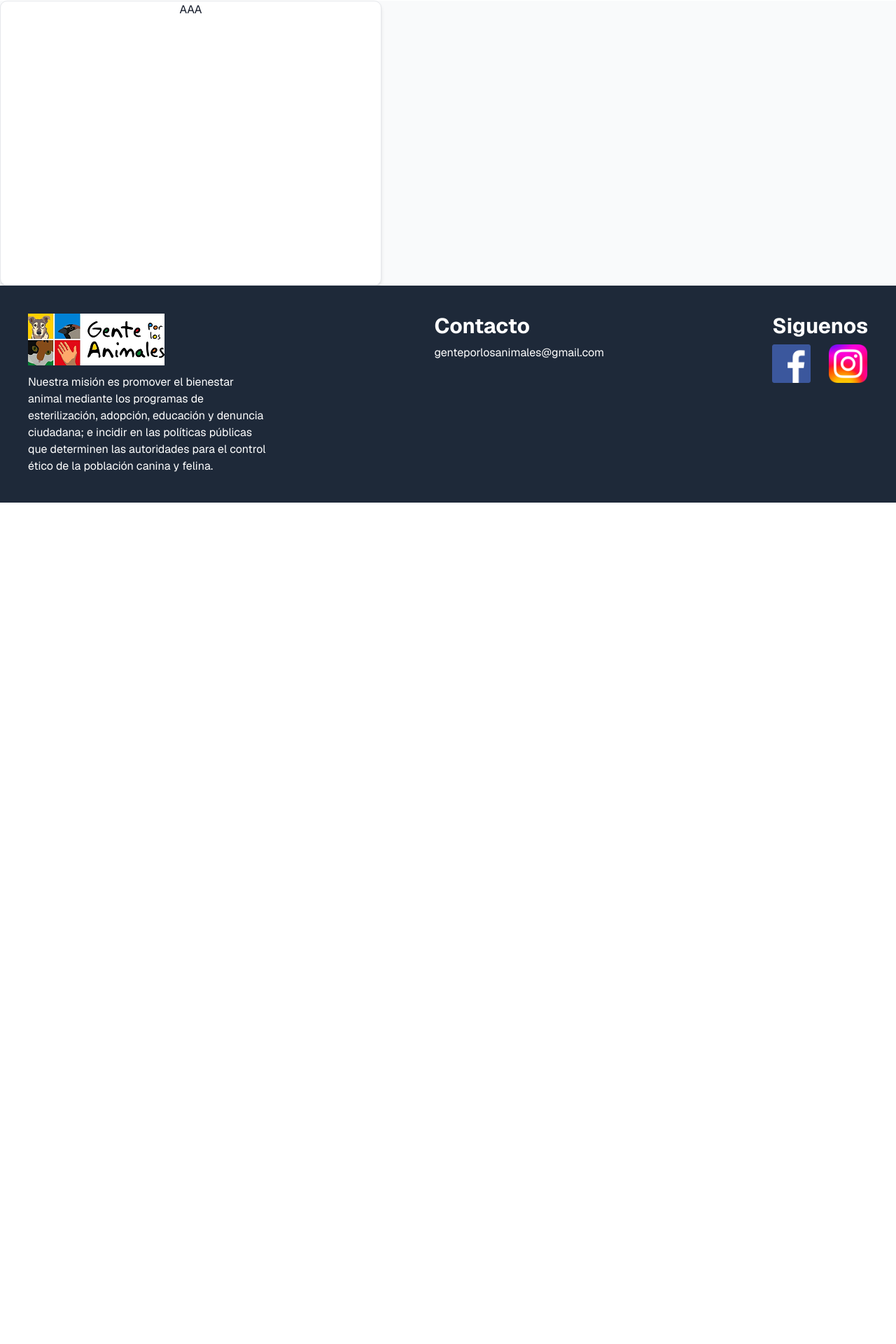
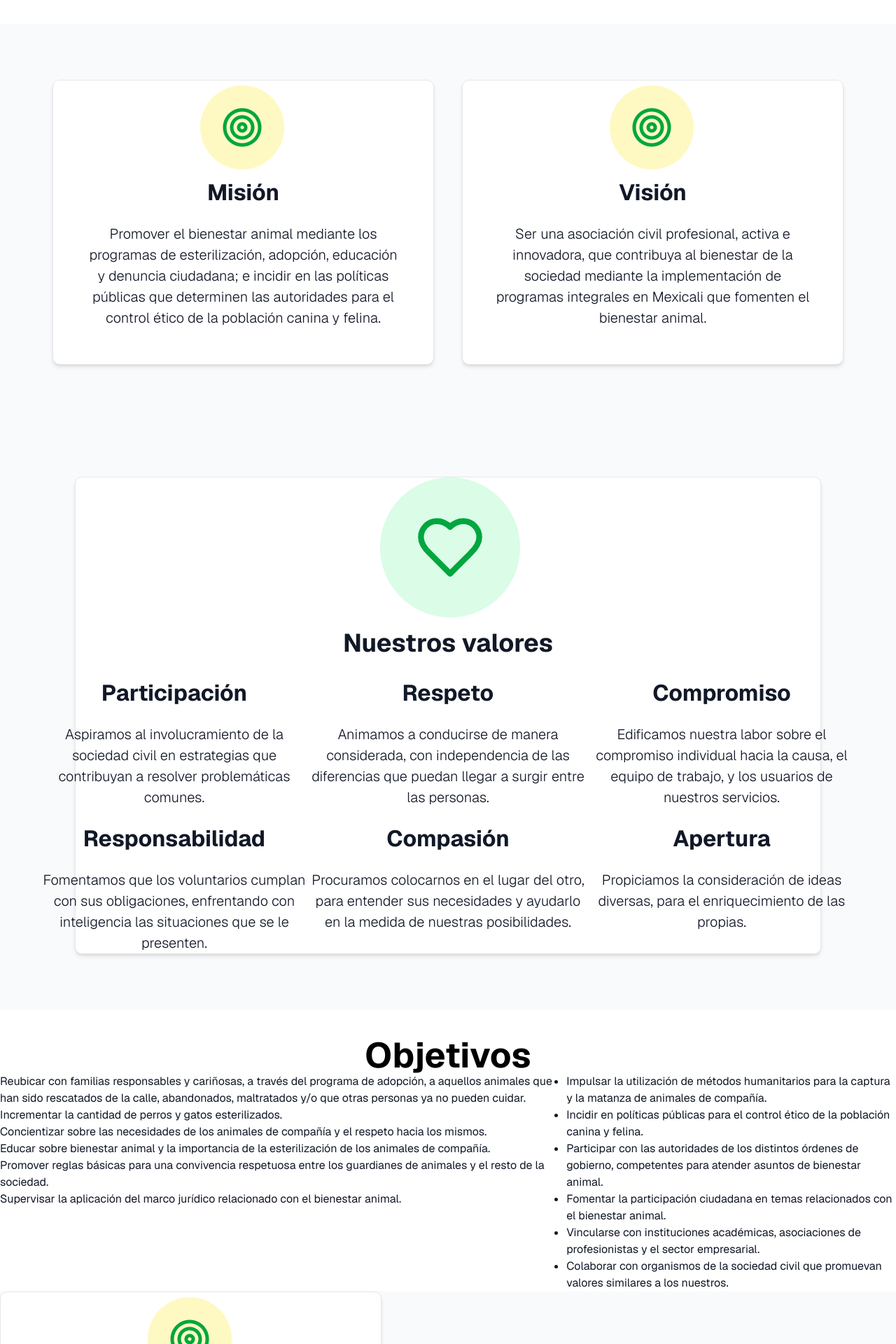
Before and after one commit to FoxCoding-CETYS/Gente-por-los-animales-WebSite, a Next.js app in the folder gxla/: page /nosotros in a window 1280 px wide. Shown: the part 854-2774 px from the top of the page at 70% size. Before the commit the page ends 1572 px from the top, so only its background shows below. Built offline with nearby package versions, Linux system fonts and the light colour scheme.

Commit message:
feat(ui): component of values (#37)

```diff
--- a/gxla/app/nosotros/page.tsx
+++ b/gxla/app/nosotros/page.tsx
@@ -5,11 +5,11 @@ export default function NosotrosPage() {
     return(
         <>
             {/* Hero Section */}
-            <div className="w-screen flex flex-col items-center lg:h-[321px] sm:h-[93px] bg-[#05DF72] mt-28">
-                <h1 className="font-geist text-black lg:text-[64px] sm:text-[24px] font-bold text-center mt-10">¿Quiénes somos?</h1>
-                <p className="text-center lg:text-[32px] lg:pl-[67px] lg:pr-[67px] lg:w-[855px] lg:h-[84px] sm:text-[12px] sm:w-[270px] sm:h-[32px] sm:pl-[25px] sm:pr-[25px]">Conoce nuestra historia, misión y los valores que nos impulsan a trabajar por el bienestar animal.</p>
+            <div className="flex flex-col items-center justify-center py-32 px-3 mt-12 w-screen bg-[#05DF72] text-black text-center">
+                <h1 className="font-geist text-black text-6xl font-bold mt-10 md:text-[50px]"> ¿Quiénes somos? </h1>
+                <p className="text-3xl"> Conoce nuestra historia, misión y los valores que nos impulsan a trabajar por el bienestar animal. </p>
             </div>
-            {/* History */}
+            {/* Historia */}
             <div className="w-screen flex flex-col items-center text-center px-4 gap-4">
                 <h2 className="pt-10 font-bold lg:text-[36px] sm:text-[24px]">Historia</h2>
                 <p className="lg:w-[1161px] sm:w-[270px] lg:text-[20px] sm:text-[14px]">
@@ -19,9 +19,67 @@ export default function NosotrosPage() {
                 {/* Cambiar el color del boton */}
                 <CustomButton size="lg" className="mb-14 mt-6">LEER HISTORIA COMPLETA</CustomButton>
             </div>
-            {/* Mision and vision */}
-            <div className="bg-[#F9FAFB] w-screen">
-                <CustomCard variant="normal" size="lg">AAA</CustomCard>
+            {/* Mision y vision */}
+            <div className=" flex bg-[#F9FAFB] w-screen flex-row justify-center gap-10 lg:py-20 sm:py-10 lg:flex-row sm:flex-col">
+                <CustomCard variant="normal" size="lg" icon="/Circle.png" title="Misión">Promover el bienestar animal mediante los programas de esterilización, adopción, educación y denuncia ciudadana; e incidir en las políticas públicas que determinen las autoridades para el control ético de la población canina y felina.</CustomCard>
+                <CustomCard variant="normal" size="lg" icon="/Circle.png" title="Visión">Ser una asociación civil profesional, activa e innovadora, que contribuya al bienestar de la sociedad mediante la implementación de programas integrales en Mexicali que fomenten el bienestar animal.</CustomCard>
+            </div>
+            {/* Valores */}
+            <div className=" flex bg-[#F9FAFB] w-screen flex-row justify-center gap-10 lg:py-20 sm:py-10 lg:flex-row sm:flex-col">
+                <CustomCard variant="big"
+                title1="Participación"
+                text1="Aspiramos al involucramiento de la sociedad civil en estrategias que contribuyan a resolver problemáticas comunes."
+                title2="Respeto"
+                text2="Animamos a conducirse de manera considerada, con independencia de las diferencias que puedan llegar a surgir entre las personas."
+                title3="Compromiso"
+                text3="Edificamos nuestra labor sobre el compromiso individual hacia la causa, el equipo de trabajo, y los usuarios de nuestros servicios."
+                title4="Responsabilidad"
+                text4="Fomentamos que los voluntarios cumplan con sus obligaciones, enfrentando con inteligencia las situaciones que se le presenten."
+                title5="Compasión"
+                text5="Procuramos colocarnos en el lugar del otro, para entender sus necesidades y ayudarlo en la medida de nuestras posibilidades."
+                title6="Apertura"
+                text6="Propiciamos la consideración de ideas diversas, para el enriquecimiento de las propias."
+                icon="/heart.png"
+                title="Nuestros valores"
+                ></CustomCard>
+            </div>
+            {/* Objetivos */}
+            <div className="flex flex-col justify-center items-center">
+                <h1 className="font-geist text-black text-6xl font-bold mt-10 md:text-[50px]"> Objetivos </h1>
+                <div className="flex flex-row">
+                    <ul className="list-disc">
+                        <li>Reubicar con familias responsables y cariñosas, a través del programa de adopción, a aquellos animales que han sido rescatados de la calle, abandonados, maltratados y/o que otras personas ya no pueden cuidar.</li>
+                        <li>Incrementar la cantidad de perros y gatos esterilizados.</li>
+                        <li>Concientizar sobre las necesidades de los animales de compañía y el respeto hacia los mismos.</li>
+                        <li>Educar sobre bienestar animal y la importancia de la esterilización de los animales de compañía.</li>
+                        <li>Promover reglas básicas para una convivencia respetuosa entre los guardianes de animales y el resto de la sociedad.</li>
+                        <li>Supervisar la aplicación del marco jurídico relacionado con el bienestar animal.</li>
+                    </ul>
+                    <ul className="list-disc">
+                        <li>Impulsar la utilización de métodos humanitarios para la captura y la matanza de animales de compañía.</li>
+                        <li>Incidir en políticas públicas para el control ético de la población canina y felina.</li>
+                        <li>Participar con las autoridades de los distintos órdenes de gobierno, competentes para atender asuntos de bienestar animal.</li>
+                        <li>Fomentar la participación ciudadana en temas relacionados con el bienestar animal.</li>
+                        <li>Vincularse con instituciones académicas, asociaciones de profesionistas y el sector empresarial.</li>
+                        <li>Colaborar con organismos de la sociedad civil que promuevan valores similares a los nuestros.</li>
+                    </ul>
+                </div>
+            </div>
+            {/* Alianzas estrategicas */}
+            <div className="bg-[#F9FAFB]">
+                <CustomCard variant="normal" size="lg" icon="/Circle.png" title="Clínica y Estética Canina" className="w-72 h-80">Atención médica para animales en adopción y programas de esterilización</CustomCard>
+            </div>
+            {/* Patrocinadores */}
+            <div>
+
+            </div>
+            {/* Financiamiento */}
+            <div className="bg-[#F9FAFB]">
+
+            </div>
+            {/* Call to action */}
+            <div>
+
             </div>
         </>
     );
--- a/gxla/components/ui/custom-card.tsx
+++ b/gxla/components/ui/custom-card.tsx
@@ -3,10 +3,24 @@
 import type React from "react"
 
 interface CustomCardProps {
-  children: React.ReactNode
+  children?: React.ReactNode
   variant?: "normal" | "big"
   size?: "sm" | "md" | "lg"
   className?: string
+  icon?: string
+  title?: string
+  title1?: string
+  title2?: string
+  title3?: string
+  title4?: string
+  title5?: string
+  title6?: string
+  text1?: string
+  text2?: string
+  text3?: string
+  text4?: string
+  text5?: string
+  text6?: string
   onClick?: () => void
 }
 
@@ -21,6 +35,20 @@ export function CustomCard({
   variant = "normal",
   size = "lg",
   className = "",
+  icon,
+  title,
+  title1,
+  title2,
+  title3,
+  title4,
+  title5,
+  title6,
+  text1,
+  text2,
+  text3,
+  text4,
+  text5,
+  text6,
   onClick,
 }: CustomCardProps) {
   if (variant === "normal") {
@@ -29,16 +57,43 @@ export function CustomCard({
         className={`flex flex-col items-center text-center shadow-md rounded-[10px] border border-gray-200 bg-white ${sizeClasses[size]} ${className}`}
         onClick={onClick}
       >
-        {children}
+        {icon && <img src={icon} alt="" className="mb-2" />}
+        {title && <h3 className="text-[32px] font-bold">{title}</h3>}
+        {children && <p className="text-[20px] w-[454px] pt-[20px] font-light">{children}</p>}
       </div>
     )
   }
+  else{
   return (
     <div
-      className={`${sizeClasses[size]} ${className}`}
+      className={`flex flex-col items-center justify-center text-center shadow-md rounded-[10px] border border-gray-200 bg-white lg:w-10/12 ${className}`}
       onClick={onClick}
     >
-      {children}
+      {icon && <img src={icon} alt="" className="mb-2" />}
+      {title && <h3 className="text-[36px] font-bold">{title}</h3>}
+      <div className="w-[1173px]">
+        <div className="flex flex-row">
+          {title1 && <h1 className="w-[454px] pt-[20px] font-bold text-[32px]">{title1}</h1>}
+          {title2 && <h1 className="w-[454px] pt-[20px] font-bold text-[32px]">{title2}</h1>}
+          {title3 && <h1 className="w-[454px] pt-[20px] font-bold text-[32px]">{title3}</h1>}
+        </div>
+        <div className="flex flex-row">
+          {text1 && <p className="text-[20px] w-[454px] pt-[20px] font-light">{text1}</p>}
+          {text2 && <p className="text-[20px] w-[454px] pt-[20px] font-light">{text2}</p>}
+          {text3 && <p className="text-[20px] w-[454px] pt-[20px] font-light">{text3}</p>}
+        </div>
+        <div className="flex flex-row">
+          {title4 && <h1 className="text-[32px] w-[454px] pt-[20px] font-bold">{title4}</h1>}
+          {title5 && <h1 className="text-[32px] w-[454px] pt-[20px] font-bold">{title5}</h1>}
+          {title6 && <h1 className="text-[32px] w-[454px] pt-[20px] font-bold">{title6}</h1>}
+        </div>
+        <div className="flex flex-row">
+          {text4 && <p className="text-[20px] w-[454px] pt-[20px] font-light">{text4}</p>}
+          {text5 && <p className="text-[20px] w-[454px] pt-[20px] font-light">{text5}</p>}
+          {text6 && <p className="text-[20px] w-[454px] pt-[20px] font-light">{text6}</p>}
+        </div>
+      </div>
     </div>
   )
 }
+}
```
Also changed, not shown: gxla/public/Circle.png (added), gxla/public/heart.png (added).
